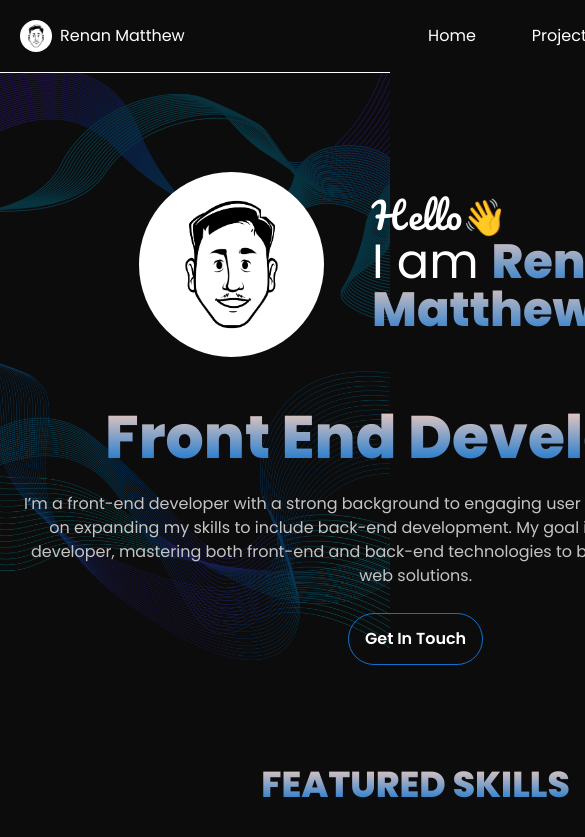
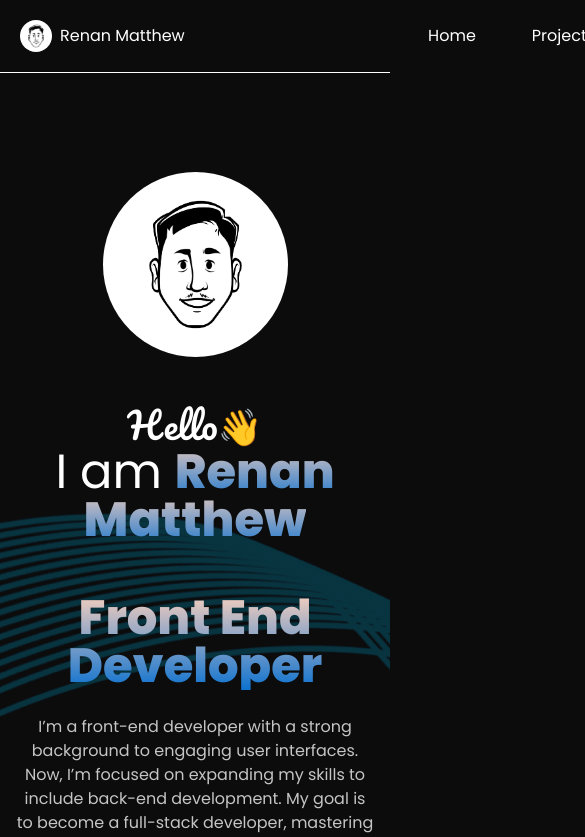
Before and after one commit to iRenanMatthew/portfolio-v1, a Vue app: page / in a window 390 px wide. Shown: the top 837 px of the page, 585 px wide, since content can reach past the window. Built offline with nearby package versions, Linux system fonts and the light colour scheme.

Commit message:
chore - add responsive for homepage and confiugartion for breakpoints in tailwind

```diff
--- a/src/assets/css/global.css
+++ b/src/assets/css/global.css
@@ -43,7 +43,7 @@ body {
 }
 
 .background-bg {
-  background: url("../images/bg-tinified.png") top center / 100% no-repeat;
+  background: url("../images/bg-tinified.png") top center / cover no-repeat;
 }
 
 .custom-bg-text-gradient {
@@ -119,3 +119,10 @@ body {
 .contact-content .git-socials svg:hover {
   opacity: 0.6;
 }
+
+@media only screen and (max-width: 768px) {
+  .row{
+    width: 100%;
+    max-width: 800px;
+  }
+}
--- a/src/components/Skills.vue
+++ b/src/components/Skills.vue
@@ -3,7 +3,7 @@
     <CategoryTitle title="FEATURED SKILLS" />
 
     <div v-if="error">{{ error }}</div>
-    <div class="custom-grid my-[50px]">
+    <div class="grid grid-cols-4 sm:grid-cols-[repeat(3,minmax(80px,1fr))] grid-cols-[repeat(4,minmax(80px,1fr))] justify-items-center items-center gap-5 my-[50px]">
       <div
         class="flex items-center flex-col"
         v-for="skill in skills"
--- a/src/views/HomeView.vue
+++ b/src/views/HomeView.vue
@@ -2,17 +2,17 @@
  <div class="section">
   <div class="row">
     <div class="hero-section">
-      <div class="logo-name-section flex justify-center items-center gap-12">
+      <div class="logo-name-section flex sm:flex-col flex-row justify-center items-center gap-12">
         <img
           class="w-[185px] rounded-full"
           src="../assets/images/logo.png"
           alt="My Logo - png"
         />
         <div class="w-80">
-          <h1 class="text-4xl">
+          <h1 class="text-4xl sm:text-center">
             <span class="pacifico-regular">Hello</span>👋
           </h1>
-          <h1 class="text-5xl">
+          <h1 class="text-5xl sm:text-center">
             I am
             <span class="custom-bg-text-gradient font-extrabold"
               >Renan Matthew</span
@@ -22,7 +22,7 @@
       </div>
 
       <div class="introduction-section text-center mt-[50px]">
-        <h1 class="text-6xl font-extrabold custom-bg-text-gradient">
+        <h1 class="sm:text-5xl text-6xl font-extrabold custom-bg-text-gradient">
           Front End Developer
         </h1>
         <p class="my-[25px] text-custom-gray">
@@ -46,7 +46,10 @@
       <Swiper
       :modules="modules"
       :spaceBetween="20"
-      :slidesPerView="2"
+      :breakpoints="{
+        899: { slidesPerView: 1 },
+        900: { slidesPerView: 2 }
+      }"
       :navigation="true"
       :class="'project-section mt-[50px]'">
         <SwiperSlide class="custom-card relative" v-for="project in projects" :key="project.id">
--- a/tailwind.config.js
+++ b/tailwind.config.js
@@ -15,6 +15,12 @@ module.exports = {
         "custom-blue": "#0d72d0",
       },
     },
+    screens: {
+      'sm': {'min': '320px', 'max': '768px'},
+      'md': {'min': '769px', 'max': '1023px'},
+      'lg': {'min': '1024px', 'max': '1440px'},
+      'xl': {'min': '1441px'},
+    },
   },
   plugins: [],
 };
```
